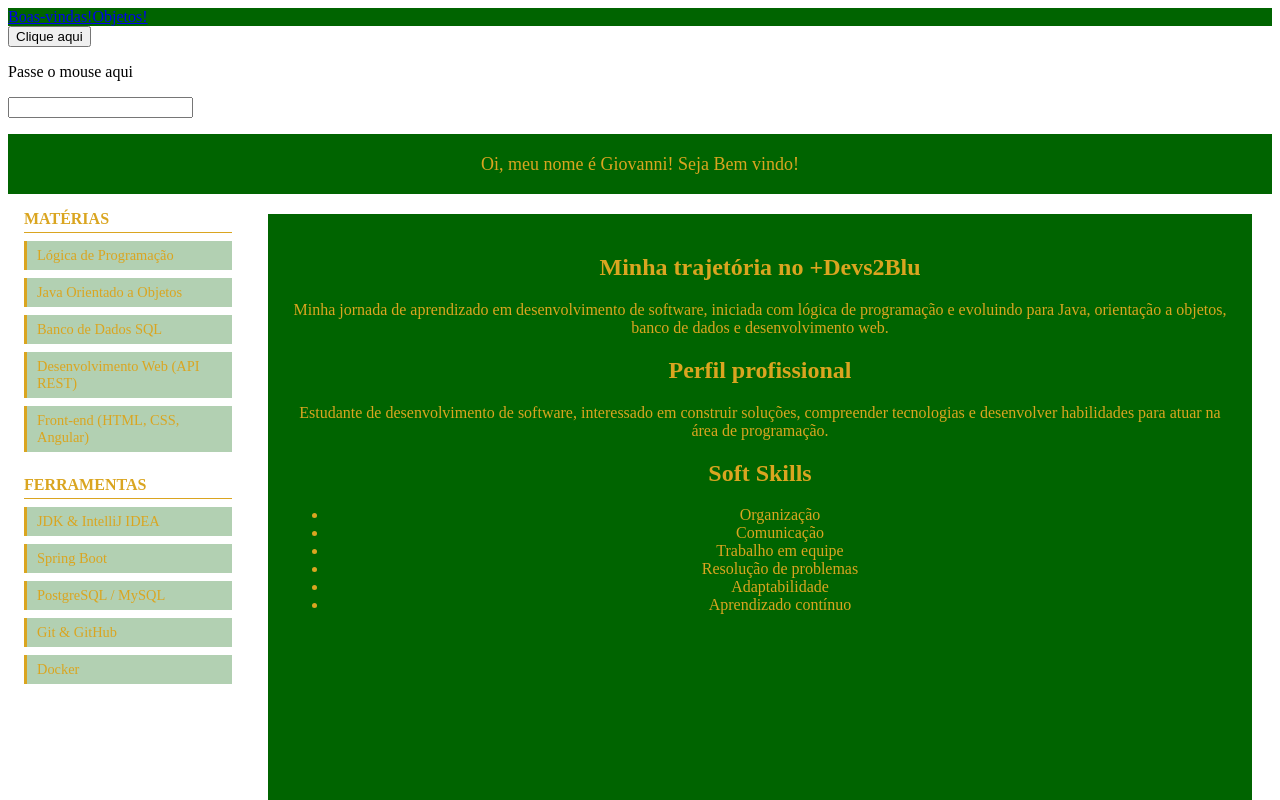
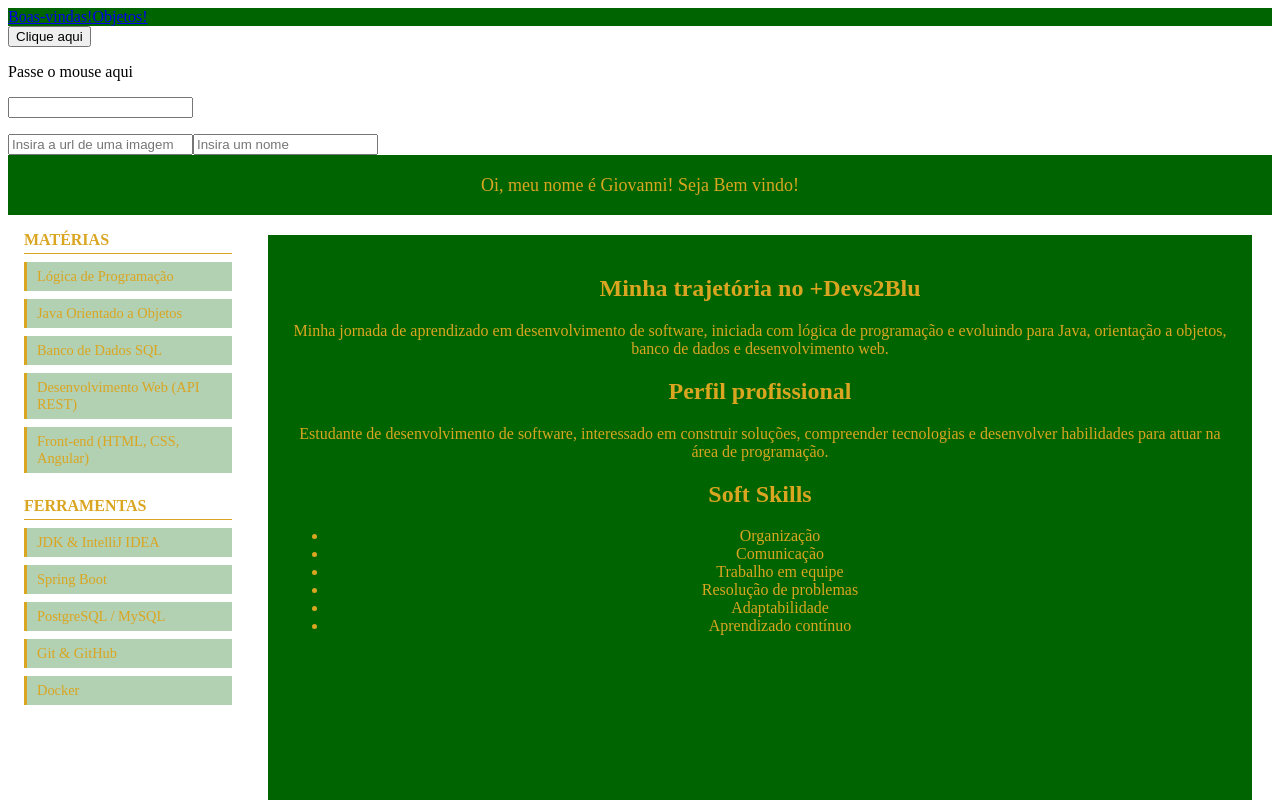
Before and after one commit to Rivanns/exercicio-1, an Angular app: page /boas-vindas in a window 1280 px wide. Shown: the top 800 px of the page. Built offline with nearby package versions, Linux system fonts and the light colour scheme.

Commit message:
adiciona eventos
São adicionados eventos de visualização de url's e um teste de código com 'if'.

```diff
--- a/src/app/event-binding/event-binding.html
+++ b/src/app/event-binding/event-binding.html
@@ -1,6 +1,18 @@
-<button [class.botao-desabilitado]= "botaoDesabilitado"(click)= "registrarClick()" [disabled]="botaoDesabilitado">Clique aqui</button>
+<button [class.botao-desabilitado]= "botaoDesabilitado"
+         (click)= "registrarClick()"
+        [disabled]="botaoDesabilitado">
+    Clique aqui
+</button>
+
 <p (mouseover)="registrarHover()">Passe o mouse aqui</p>
-
 
 <input type="text"[(ngModel)]="texto">
 <p>{{texto}}</p>
+
+<input [(ngModel)] = "urlImagem" type="text" placeholder="Insira a url de uma imagem">
+<img [src]= "urlImagem" alt="">
+
+<input [(ngModel)] = "nomeComImagem" type="text" placeholder="Insira um nome">
+@if (nomeComImagem === 'Lazaro') {
+<img src= "https://thumb.wikimedia.org/wikipedia/commons/thumb/8/8b/Juan_de_Flandes_001.jpg/250px-Juan_de_Flandes_001.jpg?utm_source=pt.wikipedia.org&utm_campaign=parser&utm_content=thumbnail" alt="">
+}
--- a/src/app/event-binding/event-binding.ts
+++ b/src/app/event-binding/event-binding.ts
@@ -10,6 +10,8 @@ import { FormsModule } from '@angular/forms';
 export class EventBinding {
 
   texto= '';
+  urlImagem = '';
+  nomeComImagem = '';
 
   botaoDesabilitado = false;
 
@@ -20,4 +22,5 @@ export class EventBinding {
   registrarHover(): void {
     console.log('Passou o mouse!');
   }
+
 }
```
